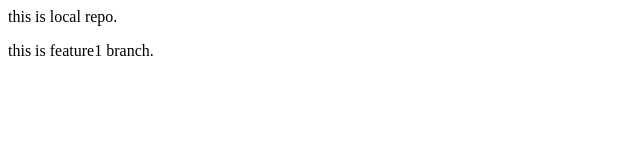
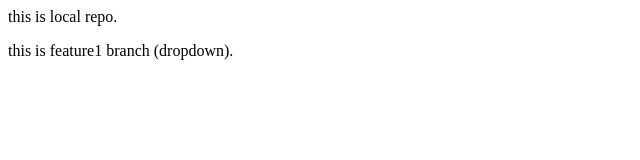
Before and after one commit to sumitwork105/LocalRepo, a plain HTML site: page index.html in a window 1280 px wide. Shown: the full height of the page, 0-640 px from the left. Drawn offline with Linux system fonts and the light colour scheme.

Commit message:
dropdown

```diff
--- a/index.html
+++ b/index.html
@@ -1,2 +1,2 @@
 <p>this is local repo.</p>
-<p>this is feature1 branch.</p>
+<p>this is feature1 branch (dropdown).</p>
```
